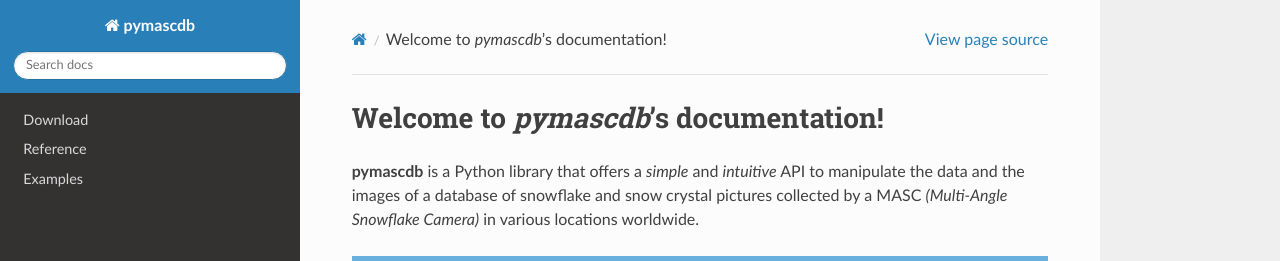
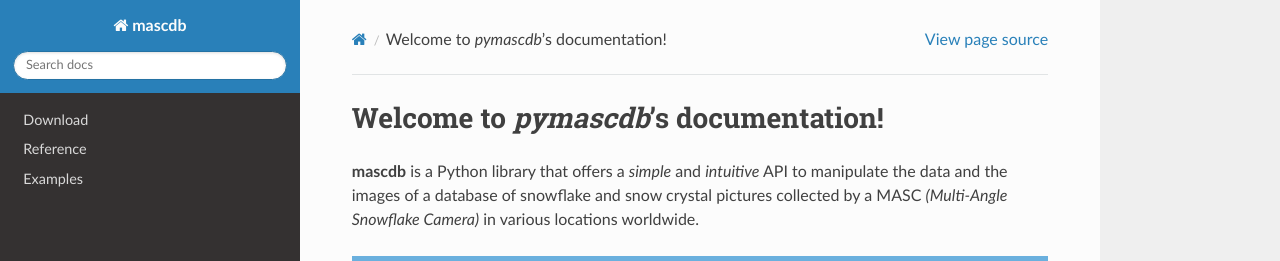
Before and after one commit to ltelab/pymascdb, a Sphinx documentation site: the page built from docs/source/index.rst, in a window 1280 px wide. Shown: the top 261 px of the page. Built offline with Sphinx 7.4.7 and the Read the Docs theme 2.0.0, drawn with Linux system fonts in a browser that asks for light colours.

Commit message:
Change proj name

```diff
--- a/docs/source/conf.py
+++ b/docs/source/conf.py
@@ -19,7 +19,7 @@ sys.path.insert(0, os.path.abspath('../../'))
 
 # -- Project information -----------------------------------------------------
 
-project = 'pymascdb'
+project = 'mascdb'
 copyright = '2021, GG & JG'
 author = 'Gionata Ghiggi, Jacopo Grazioli'
 
--- a/docs/source/download.rst
+++ b/docs/source/download.rst
@@ -2,5 +2,5 @@
 
 Download
 =======================================
-*pymascdb* can be downloaded `on github <https://github.com/jacgraz/pymascdb/>`_
+*mascdb* can be downloaded `on github <https://github.com/jacgraz/pymascdb/>`_
 TODO (add alternative options, conda package, etc)
--- a/docs/source/index.rst
+++ b/docs/source/index.rst
@@ -1,7 +1,7 @@
 Welcome to *pymascdb*'s documentation!
 ======================================
 
-**pymascdb** is a Python library that offers a *simple* and *intuitive* API to manipulate the data and the images of a database of snowflake and snow crystal pictures collected by a MASC *(Multi-Angle Snowflake Camera)* in various locations worldwide.
+**mascdb** is a Python library that offers a *simple* and *intuitive* API to manipulate the data and the images of a database of snowflake and snow crystal pictures collected by a MASC *(Multi-Angle Snowflake Camera)* in various locations worldwide.
 
 .. note::
 
--- a/docs/source/reference.rst
+++ b/docs/source/reference.rst
@@ -3,7 +3,7 @@
 Reference
 =======================================
 
-Tha main module of *pymascdb* is the API
+Tha main module of *mascdb* is the API
 
 .. code-block:: python
 
```
